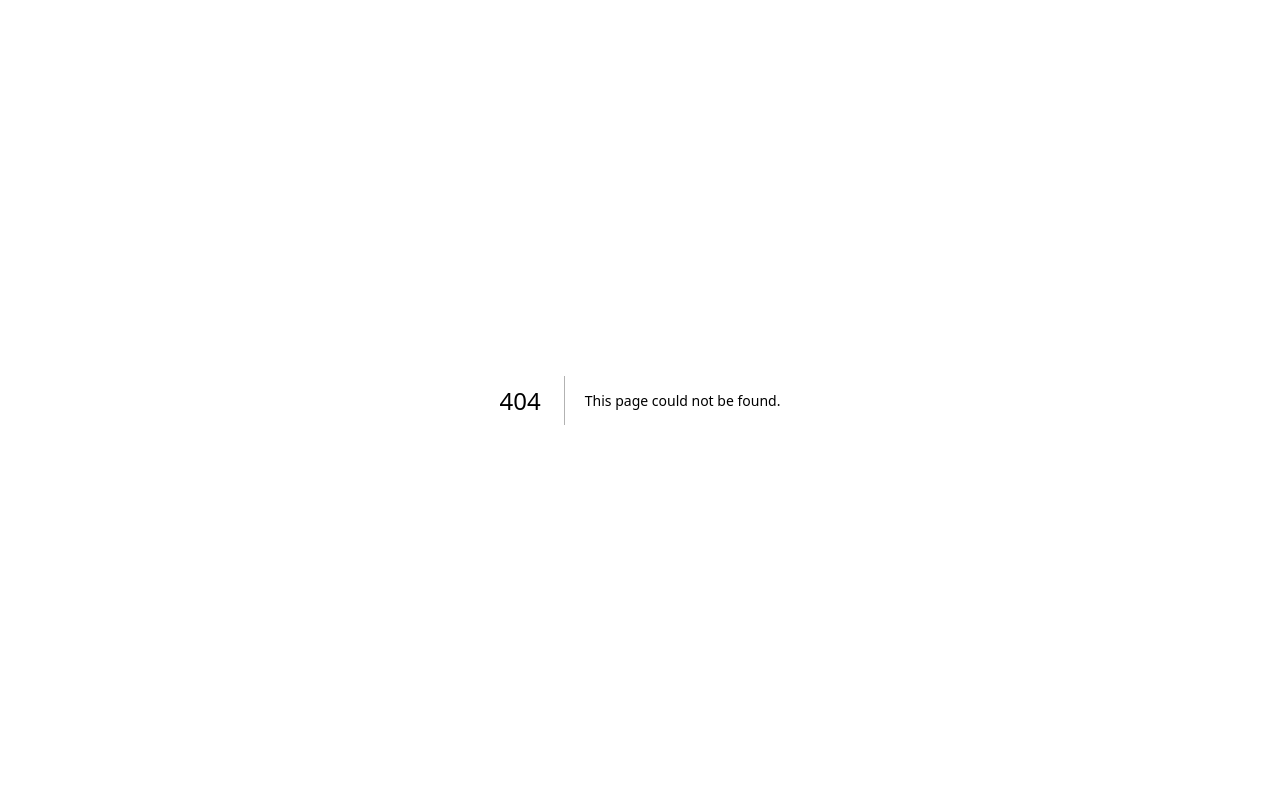
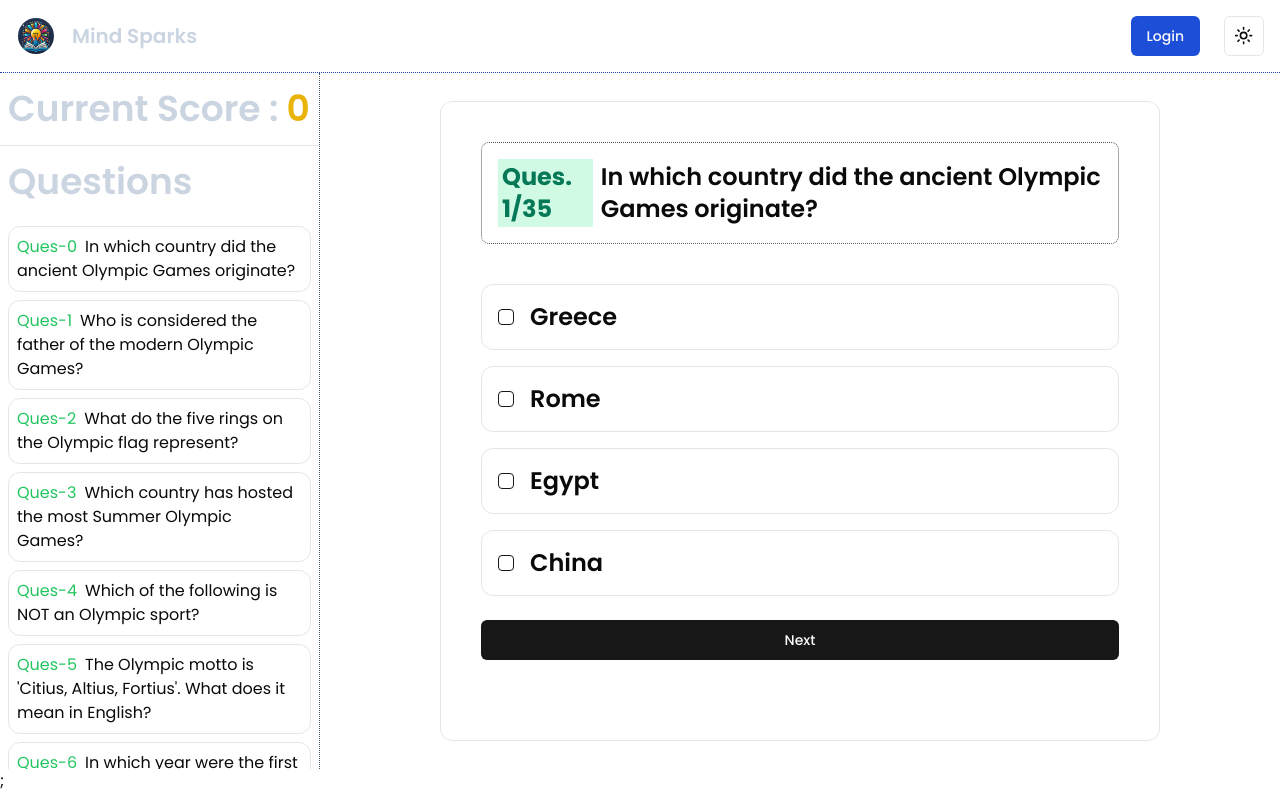
Before and after one commit to Akshat-Jaiswal-8/HackVortex-CodeStorm, a Next.js app in the folder client/: page /quiz/general-knowledge-quiz in a window 1280 px wide. Before the commit this address had no page. Built offline with nearby package versions, Linux system fonts and the light colour scheme; no server answers.

Commit message:
feat: configured the store for the question palatte and final output. refactor: modified the quiz section for maintaining the correct score for each correct answer.

```diff
--- a/client/app/quiz/_components/QuestionsPalette.tsx
+++ b/client/app/quiz/_components/QuestionsPalette.tsx
@@ -1,20 +1,43 @@
+"use client";
 import React from "react";
 import { generalKnowledge, generalKnowledgeProps } from "@/app/_data/Data";
+import { useGkStore } from "@/lib/store";
+import { number } from "prop-types";
 
 export const QuestionsPalette = (): React.ReactNode => {
+  const correctAnswers: Set<number> = useGkStore(
+    (state) => state.correctAnswers,
+  );
+  const wrongAnswers: Set<number> = useGkStore((state) => state.wrongAnswers);
+  const skippedQuestions: Set<number> = useGkStore(
+    (state) => state.skippedQuestions,
+  );
   return (
     <div>
       <h1 className={"text-slate-300 text-4xl font-semibold pl-2 py-4"}>
         Questions
       </h1>
-      {generalKnowledge.map((gk: generalKnowledgeProps, index: number) => (
-        <div className={"flex flex-row border my-2 mx-2 px-2 rounded-xl"}>
-          <div className={"my-2"}>
-            <span className={"text-green-500 mr-2"}>{`Ques-${index}`}</span>
-            {gk.question}
+      {generalKnowledge.map((gk: generalKnowledgeProps, index: number) => {
+        return (
+          <div
+            key={index}
+            className={`flex flex-row border my-2 mx-2 px-2 rounded-xl
+            ${correctAnswers.has(index) ? "border-green-500" : ""}
+            ${wrongAnswers.has(index) ? "border-red-500" : ""}
+            ${skippedQuestions.has(index) ? "border-gray-50" : ""}
+          }`}
+          >
+            <div className={"my-2"}>
+              <span
+                className={`mr-2 ${correctAnswers.has(index) ? "text-white" : "text-green-500"}`}
+              >
+                {`Ques-${index}`}
+              </span>
+              {gk.question}
+            </div>
           </div>
-        </div>
-      ))}
+        );
+      })}
     </div>
   );
 };
--- /dev/null
+++ b/client/app/quiz/_components/quiz.tsx
@@ -0,0 +1,142 @@
+"use client";
+import React, { useState } from "react";
+import { Label } from "@/components/ui/label";
+import { Checkbox } from "@/components/ui/checkbox";
+import { Button } from "@/components/ui/button";
+import { motion } from "framer-motion";
+import { useGkStore } from "@/lib/store";
+
+type data = {
+  question: string;
+  answers: string[];
+  correct: string;
+};
+
+interface QuizDataProps {
+  data: data[];
+  onScoreIncrease: () => void;
+}
+
+export const Quiz = ({
+  data,
+  onScoreIncrease,
+}: QuizDataProps): React.ReactNode => {
+  const [currentQuestion, setCurrentQuestion] = useState<number>(0);
+  const [answers, setAnswers] = useState<string[]>(Array(data.length).fill(""));
+  const [[page, direction], setPage] = useState<[number, number]>([0, 0]);
+
+  const setCorrect = useGkStore((state) => state.setCorrect);
+  const setWrong = useGkStore((state) => state.setWrong);
+  const setSkipped = useGkStore((state) => state.setSkipped);
+
+  const handleNextQuestion = (): void => {
+    if (!answers[currentQuestion]) setSkipped(currentQuestion);
+    if (data[currentQuestion]["correct"] === answers[currentQuestion]) {
+      onScoreIncrease();
+      setCorrect(currentQuestion);
+    }
+    if (
+      answers[currentQuestion] &&
+      data[currentQuestion]["correct"] !== answers[currentQuestion]
+    ) {
+      setWrong(currentQuestion);
+    }
+
+    if (currentQuestion < data.length - 1) {
+      paginate(1);
+      setCurrentQuestion(currentQuestion + 1);
+    }
+  };
+
+  const handlePreviousQuestion = (): void => {
+    if (currentQuestion > 0) {
+      paginate(-1);
+      setCurrentQuestion(currentQuestion - 1);
+    }
+  };
+
+  const handleAnswerChange = (answer: string): void => {
+    const newAnswers = [...answers];
+    newAnswers[currentQuestion] = answer;
+    setAnswers(newAnswers);
+  };
+
+  const paginate = (newDirection: number): void => {
+    setPage([page + newDirection, newDirection]);
+  };
+
+  const currentQuiz: data = data[currentQuestion];
+
+  const variants = {
+    enter: (direction: number) => {
+      return {
+        x: direction > 0 ? 200 : -200,
+        opacity: 0,
+      };
+    },
+    center: {
+      zIndex: 1,
+      x: 0,
+      opacity: 1,
+    },
+    exit: (direction: number) => {
+      return {
+        zIndex: 0,
+        x: direction < 0 ? 200 : -200,
+        opacity: 0,
+      };
+    },
+  };
+
+  return (
+    <div className="col-span-3 flex items-center justify-center">
+      <motion.div
+        key={currentQuestion}
+        custom={direction}
+        variants={variants}
+        initial="enter"
+        animate="center"
+        exit="exit"
+        transition={{
+          x: { type: "spring", stiffness: 300, damping: 30 },
+          opacity: { duration: 0.2 },
+        }}
+        className={"p-10 rounded-xl border w-3/4 h-[80vh]"}
+      >
+        <motion.div className="flex items-center font-semibold rounded-lg p-4 text-2xl border border-dotted border-gray-600">
+          <span className="font-bold bg-emerald-100 text-emerald-700 dark:bg-emerald-700/[0.2] dark:text-emerald-500 px-1 py-0.5 mr-2">
+            Ques. {currentQuestion + 1}/{data.length}
+          </span>
+          {currentQuiz.question}
+        </motion.div>
+        <div className="flex flex-col justify-evenly gap-4 mt-10 rounded-lg w-full">
+          {currentQuiz.answers.map((answer: string, index: number) => (
+            <div
+              key={index}
+              className="flex items-center space-x-4 border rounded-xl p-4"
+            >
+              <Checkbox
+                className="text-2xl"
+                id={`${answer}`}
+                checked={answers[currentQuestion] === answer}
+                onCheckedChange={() => handleAnswerChange(answer)}
+              />
+              <Label className="text-2xl font-semibold" htmlFor={`${answer}`}>
+                {answer}
+              </Label>
+            </div>
+          ))}
+        </div>
+        <div className="mt-6 w-full">
+          <Button
+            className={"w-full"}
+            onClick={handleNextQuestion}
+            disabled={currentQuestion === data.length - 1}
+          >
+            Next
+          </Button>
+        </div>
+      </motion.div>
+    </div>
+  );
+};
--- /dev/null
+++ b/client/app/quiz/general-knowledge-quiz/page.tsx
@@ -0,0 +1,20 @@
+"use client";
+import React, { useCallback } from "react";
+import { Quiz } from "@/app/quiz/_components/quiz";
+import { generalKnowledge } from "@/app/_data/Data";
+import { GkStore, useGkStore } from "@/lib/store";
+
+const Page = () => {
+  const increaseScore = useGkStore((state: GkStore) => state.increaseScore);
+  const handleScoreIncrease = useCallback(() => {
+    increaseScore();
+  }, [increaseScore]);
+
+  return (
+    <>
+      <Quiz data={generalKnowledge} onScoreIncrease={handleScoreIncrease} />;
+    </>
+  );
+};
+
+export default Page;
--- a/client/app/quiz/page.tsx
+++ b/client/app/quiz/page.tsx
@@ -1,130 +1,14 @@
 "use client";
-import React, { useState } from "react";
-import { Label } from "@/components/ui/label";
-import { Checkbox } from "@/components/ui/checkbox";
-import { generalKnowledge, generalKnowledgeProps } from "@/app/_data/Data";
+import React from "react";
+import Link from "next/link";
 import { Button } from "@/components/ui/button";
-import { motion } from "framer-motion";
-import { GkStore, useGkStore } from "@/lib/store";
 
-const Quiz = (): React.ReactNode => {
-  const increaseScore = useGkStore((state: GkStore) => state.increaseScore);
-
-  const [currentQuestion, setCurrentQuestion] = useState<number>(0);
-  const [answers, setAnswers] = useState<string[]>(
-    Array(generalKnowledge.length).fill(""),
-  );
-  const [[page, direction], setPage] = useState<[number, number]>([0, 0]);
-
-  const handleNextQuestion = (): void => {
-    if (
-      generalKnowledge[currentQuestion]["correct"] === answers[currentQuestion]
-    ) {
-      increaseScore();
-    }
-
-    if (currentQuestion < generalKnowledge.length - 1) {
-      paginate(1);
-      setCurrentQuestion(currentQuestion + 1);
-    }
-  };
-
-  const handlePreviousQuestion = (): void => {
-    if (currentQuestion > 0) {
-      paginate(-1);
-      setCurrentQuestion(currentQuestion - 1);
-    }
-  };
-
-  const handleAnswerChange = (answer: string): void => {
-    const newAnswers = [...answers];
-    newAnswers[currentQuestion] = answer;
-    setAnswers(newAnswers);
-  };
-
-  const paginate = (newDirection: number): void => {
-    setPage([page + newDirection, newDirection]);
-  };
-
-  const currentQuiz: generalKnowledgeProps = generalKnowledge[currentQuestion];
-
-  const variants = {
-    enter: (direction: number) => {
-      return {
-        x: direction > 0 ? 200 : -200,
-        opacity: 0,
-      };
-    },
-    center: {
-      zIndex: 1,
-      x: 0,
-      opacity: 1,
-    },
-    exit: (direction: number) => {
-      return {
-        zIndex: 0,
-        x: direction < 0 ? 200 : -200,
-        opacity: 0,
-      };
-    },
-  };
-
+const quizPage = (): React.ReactNode => {
   return (
-    <div className="col-span-3 flex items-center justify-center">
-      <motion.div
-        key={currentQuestion}
-        custom={direction}
-        variants={variants}
-        initial="enter"
-        animate="center"
-        exit="exit"
-        transition={{
-          x: { type: "spring", stiffness: 300, damping: 30 },
-          opacity: { duration: 0.2 },
-        }}
-        className={"p-10 rounded-xl border w-3/4 h-[80vh]"}
-      >
-        <motion.div className="flex items-center font-semibold rounded-lg p-4 text-2xl border border-dotted border-gray-600">
-          <span className="font-bold bg-emerald-100 text-emerald-700 dark:bg-emerald-700/[0.2] dark:text-emerald-500 px-1 py-0.5 mr-2">
-            Ques. {currentQuestion + 1}/{generalKnowledge.length}
-          </span>
-          {currentQuiz.question}
-        </motion.div>
-        <div className="flex flex-col justify-evenly gap-4 mt-10 rounded-lg w-full">
-          {currentQuiz.answers.map((answer: string, index: number) => (
-            <div
-              key={index}
-              className="flex items-center space-x-4 border rounded-xl p-4"
-            >
-              <Checkbox
-                className="text-2xl"
-                id={`${answer}`}
-                checked={answers[currentQuestion] === answer}
-                onCheckedChange={() => handleAnswerChange(answer)}
-              />
-              <Label className="text-2xl font-semibold" htmlFor={`${answer}`}>
-                {answer}
-              </Label>
-            </div>
-          ))}
-        </div>
-        <div className="flex justify-between mt-6">
-          <Button
-            onClick={handlePreviousQuestion}
-            disabled={currentQuestion === 0}
-          >
-            Previous
-          </Button>
-          <Button
-            onClick={handleNextQuestion}
-            disabled={currentQuestion === generalKnowledge.length - 1}
-          >
-            Next
-          </Button>
-        </div>
-      </motion.div>
-    </div>
+    <Link href={"/quiz/general-knowledge-quiz"}>
+      <Button>General Knowledge quiz</Button>
+    </Link>
   );
 };
 
-export default Quiz;
+export default quizPage;
--- a/client/lib/store.ts
+++ b/client/lib/store.ts
@@ -2,10 +2,37 @@ import { create } from "zustand";
 
 export interface GkStore {
   score: number;
+  isCorrect: boolean | null;
+  correctAnswers: Set<number>;
+  isWrong: boolean | null;
+  wrongAnswers: Set<number>;
+  skippedQuestions: Set<number>;
+  setSkipped: (questionIndex: number) => void;
+  setCorrect: (questionIndex: number) => void;
+  setWrong: (questionIndex: number) => void;
   increaseScore: () => void;
 }
 
 export const useGkStore = create<GkStore>()((set) => ({
   score: 0,
+  isCorrect: null,
+  correctAnswers: new Set(),
+  isWrong: null,
+  wrongAnswers: new Set(),
+  skippedQuestions: new Set(),
+  setSkipped: (questionIndex: number) =>
+    set((state) => ({
+      skippedQuestions: new Set(state.skippedQuestions).add(questionIndex),
+    })),
+  setCorrect: (questionIndex: number) =>
+    set((state) => ({
+      isCorrect: true,
+      correctAnswers: new Set(state.correctAnswers).add(questionIndex),
+    })),
+  setWrong: (questionIndex: number) =>
+    set((state) => ({
+      isWrong: true,
+      wrongAnswers: new Set(state.wrongAnswers).add(questionIndex),
+    })),
   increaseScore: () => set((state: GkStore) => ({ score: state.score + 1 })),
 }));
```
